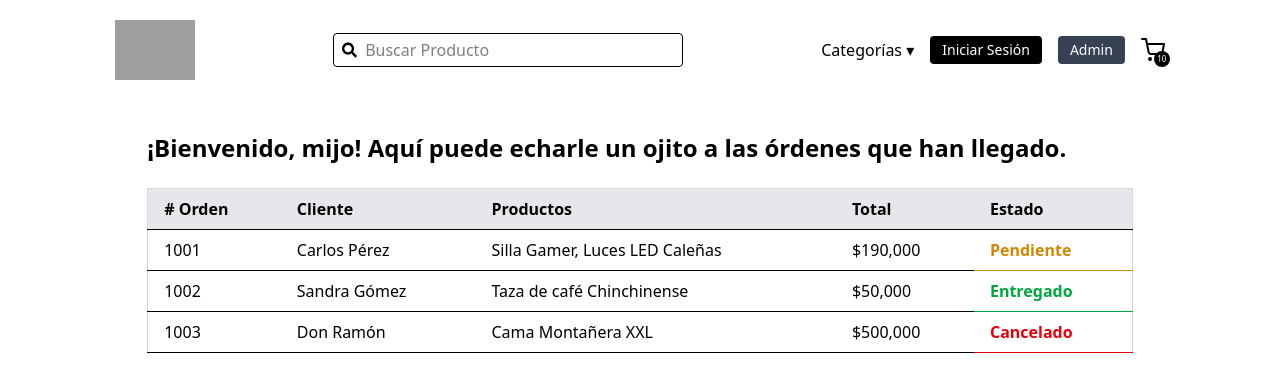
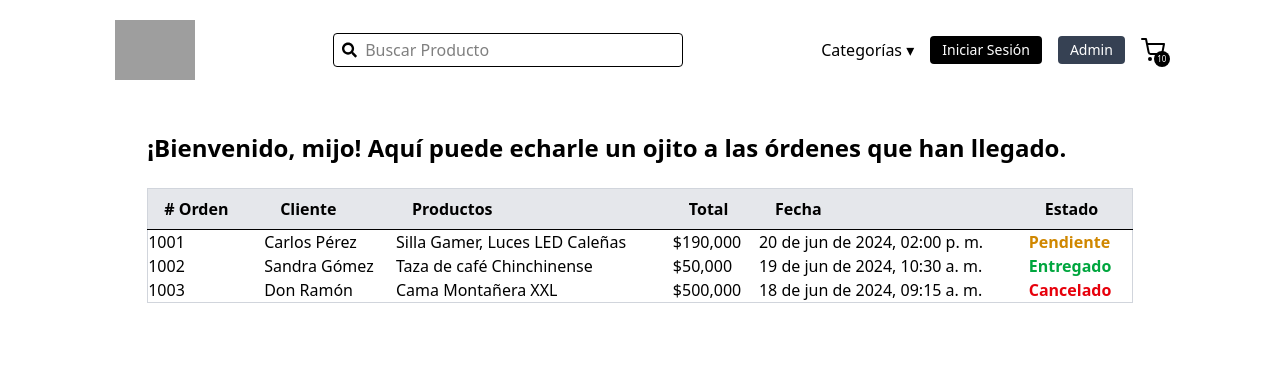
Before and after one commit to dangv31/devwebTrabajo, a React (Vite) app in the folder frontend/: page /admin/ordenes in a window 1280 px wide. Shown: the top 392 px of the page. Built offline with nearby package versions, Linux system fonts and the light colour scheme; grey boxes are pictures that could not be loaded.

Commit message:
Fechas en Ver Ordenes
Se agregó un campo fecha a las ordenes (provisionales) y se muestran en la tabla.

```diff
--- a/frontend/src/pages/VerOrdenes.jsx
+++ b/frontend/src/pages/VerOrdenes.jsx
@@ -8,6 +8,7 @@ const VerOrdenes = () => {
     productos: ['Silla Gamer', 'Luces LED Caleñas'],
     total: 190000,
     estado: 'Pendiente',
+    fecha: '2024-06-20T14:00:00Z',
   },
   {
     id: 1002,
@@ -15,6 +16,7 @@ const VerOrdenes = () => {
     productos: ['Taza de café Chinchinense'],
     total: 50000,
     estado: 'Entregado',
+    fecha: '2024-06-19T10:30:00Z',
   },
   {
     id: 1003,
@@ -22,8 +24,10 @@ const VerOrdenes = () => {
     productos: ['Cama Montañera XXL'],
     total: 500000,
     estado: 'Cancelado',
+    fecha: '2024-06-18T09:15:00Z',
   },
 ];
+
 
   const colorEstado = (estado) => {
     switch (estado) {
@@ -37,6 +41,10 @@ const VerOrdenes = () => {
         return '';
     }
   };
+
+  const ordenesOrdenadas = [...ordenes].sort(
+  (a, b) => new Date(b.fecha) - new Date(a.fecha)
+    );
 
   return (
     <div className="p-8">
@@ -52,19 +60,25 @@ const VerOrdenes = () => {
               <th className="px-4 py-2 border-b">Cliente</th>
               <th className="px-4 py-2 border-b">Productos</th>
               <th className="px-4 py-2 border-b">Total</th>
+              <th className="px-4 py-2 border-b">Fecha</th>
               <th className="px-4 py-2 border-b">Estado</th>
             </tr>
           </thead>
           <tbody>
-            {ordenes.map((orden) => (
-              <tr key={orden.id} className="hover:bg-gray-50">
-                <td className="px-4 py-2 border-b">{orden.id}</td>
-                <td className="px-4 py-2 border-b">{orden.cliente}</td>
-                <td className="px-4 py-2 border-b">{orden.productos.join(', ')}</td>
-                <td className="px-4 py-2 border-b">${orden.total.toLocaleString()}</td>
-                <td className={`px-4 py-2 border-b ${colorEstado(orden.estado)}`}>
-                  {orden.estado}
-                </td>
+            {ordenesOrdenadas.map((orden) => (
+                <tr key={orden.id}>
+                    <td>{orden.id}</td>
+                    <td>{orden.cliente}</td>
+                    <td>{orden.productos.join(', ')}</td>
+                    <td>${orden.total.toLocaleString()}</td>
+                    <td>{new Date(orden.fecha).toLocaleDateString('es-CO', {
+                    year: 'numeric',
+                    month: 'short',
+                    day: 'numeric',
+                    hour: '2-digit',
+                    minute: '2-digit',
+                    })}</td>
+                    <td className={colorEstado(orden.estado)}>{orden.estado}</td>
                 </tr>
                 ))}
           </tbody>
```
Lines whose indentation alone changed are shown as unchanged.
